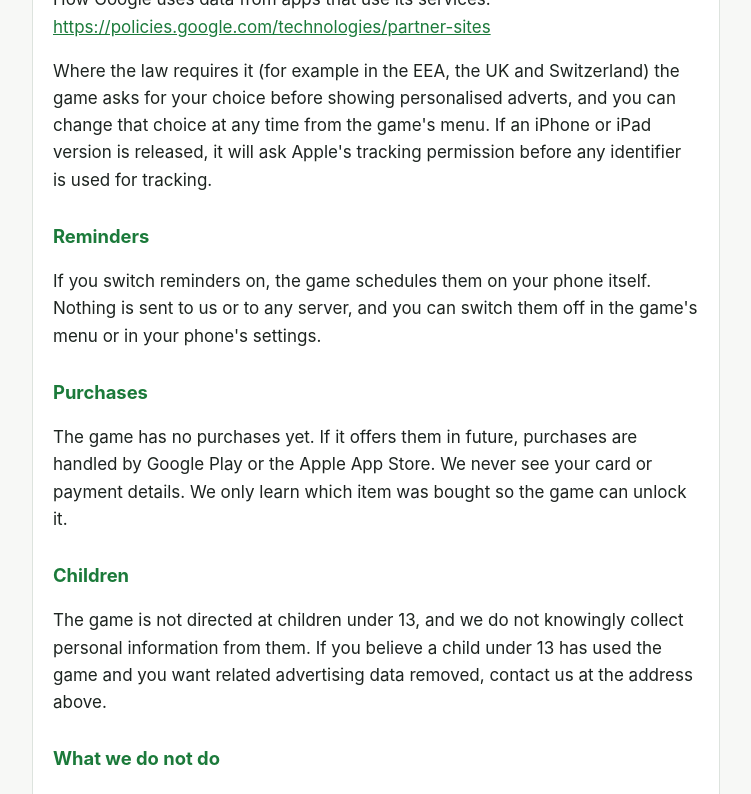
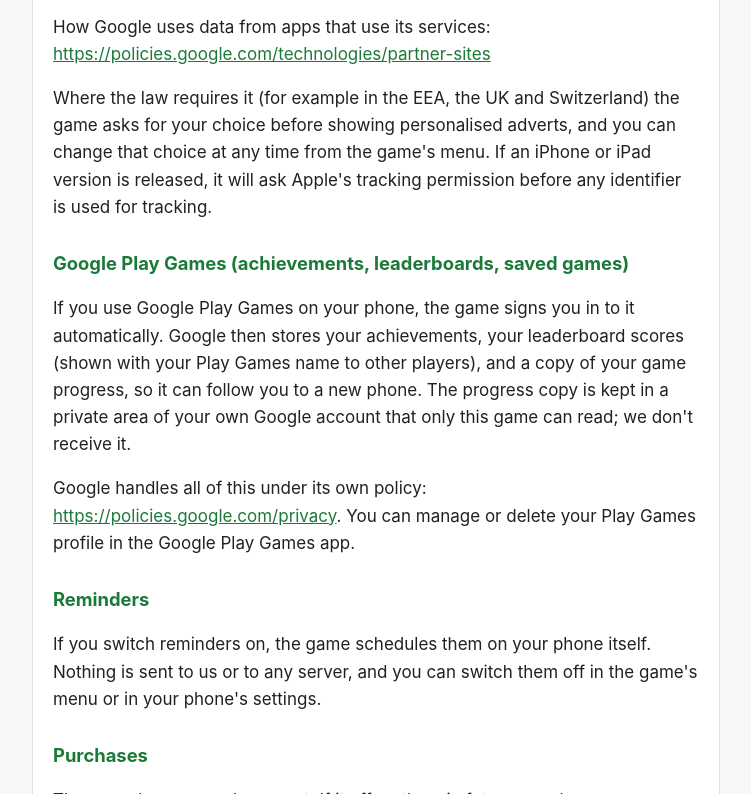
Before and after one commit to droidka/town-trip-privacy, a plain HTML site: page index.html in a window 1280 px wide. Shown: the part 1180-1974 px from the top of the page, without its empty margins (264-1015 px from the left). Drawn offline with Linux system fonts and the light colour scheme.

Commit message:
Add Google Play Games section

```diff
--- a/index.html
+++ b/index.html
@@ -29,7 +29,7 @@ footer { color:var(--muted); font-size:.9rem; margin-top:20px; text-align:center
 <p class="meta"><strong>Who we are:</strong> Droidka, the maker of Town Trip! (&quot;the game&quot;).</p>
 <p class="meta"><strong>Contact:</strong> <a href="mailto:shaken-caret.0p@icloud.com">shaken-caret.0p@icloud.com</a></p>
 <h2>What the game itself stores</h2>
-<p>Your progress (levels, stars, money, tokens, upgrades, paint, settings) is saved <strong>only on your device</strong>. The game has no accounts and no sign-in. Deleting the game deletes this data.</p>
+<p>Your progress (levels, stars, money, tokens, upgrades, paint, settings) is saved on your device (and, if you use Google Play Games, also in your Google account; see below). The game has no accounts and no sign-in. Deleting the game deletes this data.</p>
 <h2>Game statistics (GameAnalytics)</h2>
 <p>To learn how far players get, so we know when to add new levels, the phone version sends anonymous game statistics to GameAnalytics: which shifts are started, won or lost (with the stars earned), daily shifts won or lost, how long and how often the game is played, and technical error reports.</p>
 <p>With these, the GameAnalytics software sends a random number created for this installation of the game, basic device information (model, operating system, app version, connection type) and your IP address, from which GameAnalytics works out your approximate country. No names, no account, nothing you type.</p>
@@ -46,6 +46,9 @@ footer { color:var(--muted); font-size:.9rem; margin-top:20px; text-align:center
 <p>Google handles this information under its own policy: <a href="https://policies.google.com/privacy">https://policies.google.com/privacy</a></p>
 <p>How Google uses data from apps that use its services: <a href="https://policies.google.com/technologies/partner-sites">https://policies.google.com/technologies/partner-sites</a></p>
 <p>Where the law requires it (for example in the EEA, the UK and Switzerland) the game asks for your choice before showing personalised adverts, and you can change that choice at any time from the game&#x27;s menu. If an iPhone or iPad version is released, it will ask Apple&#x27;s tracking permission before any identifier is used for tracking.</p>
+<h2>Google Play Games (achievements, leaderboards, saved games)</h2>
+<p>If you use Google Play Games on your phone, the game signs you in to it automatically. Google then stores your achievements, your leaderboard scores (shown with your Play Games name to other players), and a copy of your game progress, so it can follow you to a new phone. The progress copy is kept in a private area of your own Google account that only this game can read; we don&#x27;t receive it.</p>
+<p>Google handles all of this under its own policy: <a href="https://policies.google.com/privacy">https://policies.google.com/privacy</a>. You can manage or delete your Play Games profile in the Google Play Games app.</p>
 <h2>Reminders</h2>
 <p>If you switch reminders on, the game schedules them on your phone itself. Nothing is sent to us or to any server, and you can switch them off in the game&#x27;s menu or in your phone&#x27;s settings.</p>
 <h2>Purchases</h2>
```
